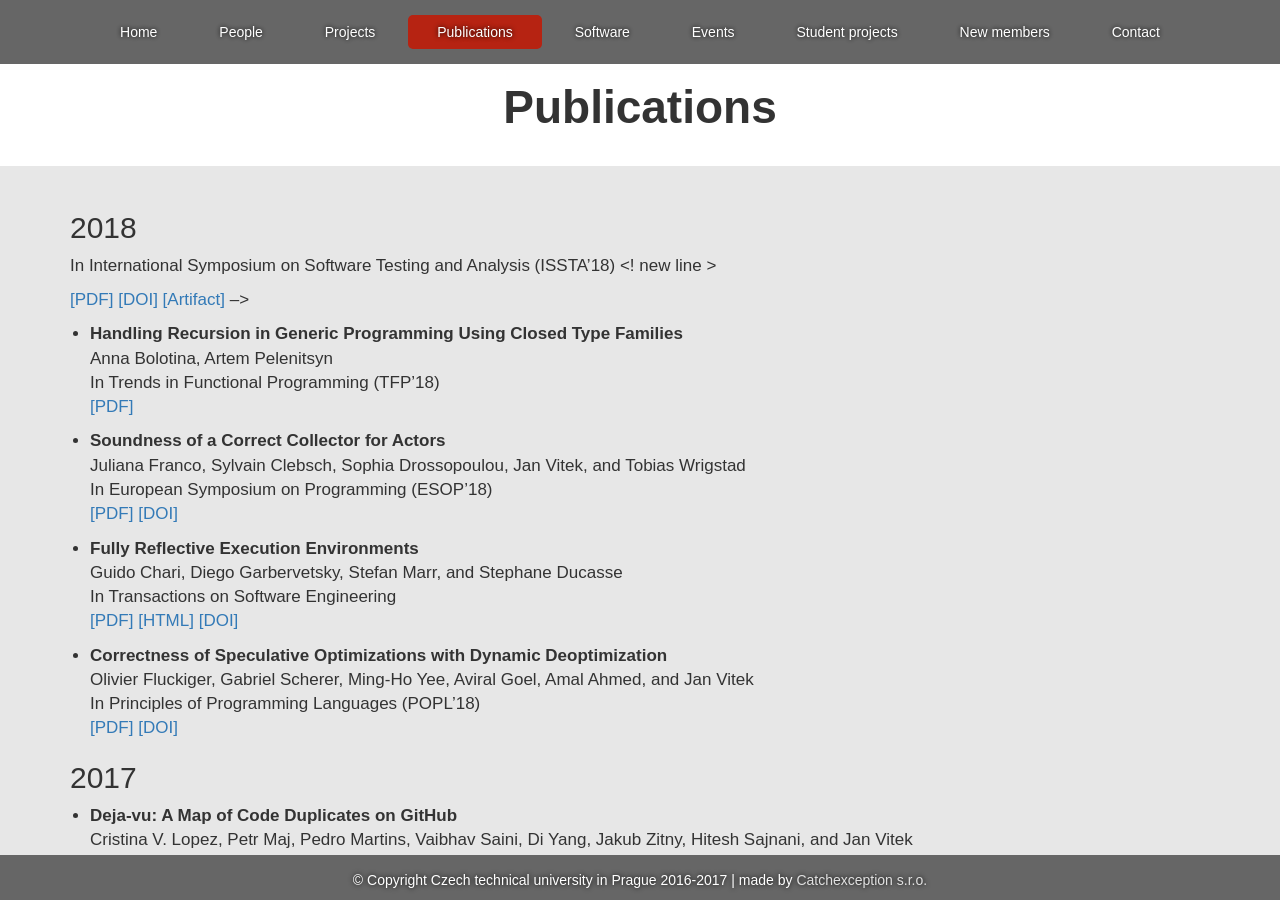
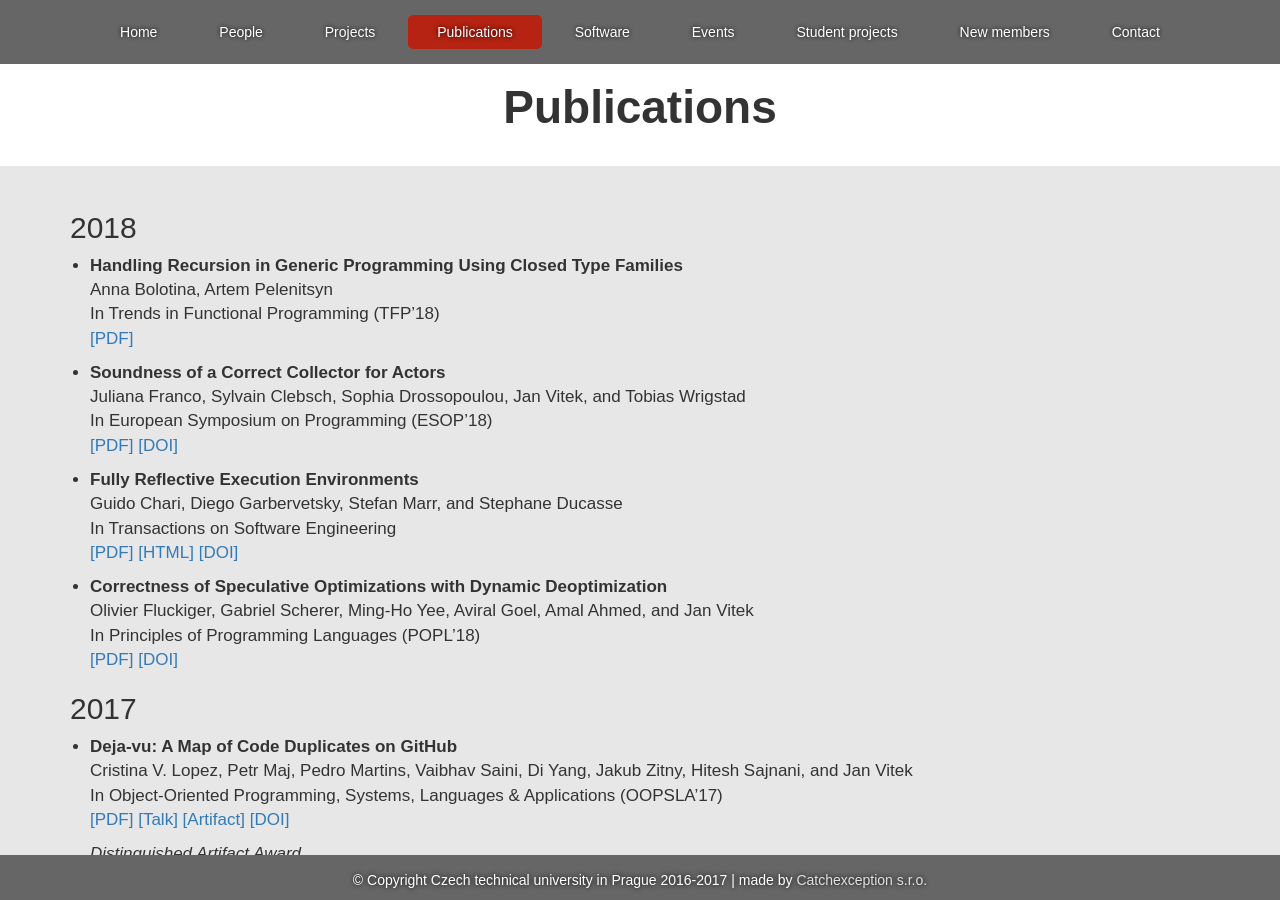
Before and after one commit to PRL-PRG/prl-prg.github.io, a Jekyll site: the page built from publications.md, in a window 1280 px wide and 900 px high. Built offline with Jekyll 4.4.1, drawn with Linux system fonts in a browser that asks for light colours.

Commit message:
Comment bug.

```diff
--- a/publications.md
+++ b/publications.md
@@ -7,7 +7,7 @@ title: Publications
 
 <!-- July 16-18
 - **Tests from Traces: Automated Unit Test Extraction for R**  <! new line >
-  Filip Křikava, Jan Vitek <!-- new line -->
+  Filip Křikava, Jan Vitek <! new line >
   In International Symposium on Software Testing and Analysis (ISSTA'18) <! new line >
 
   [[PDF]]()
```
